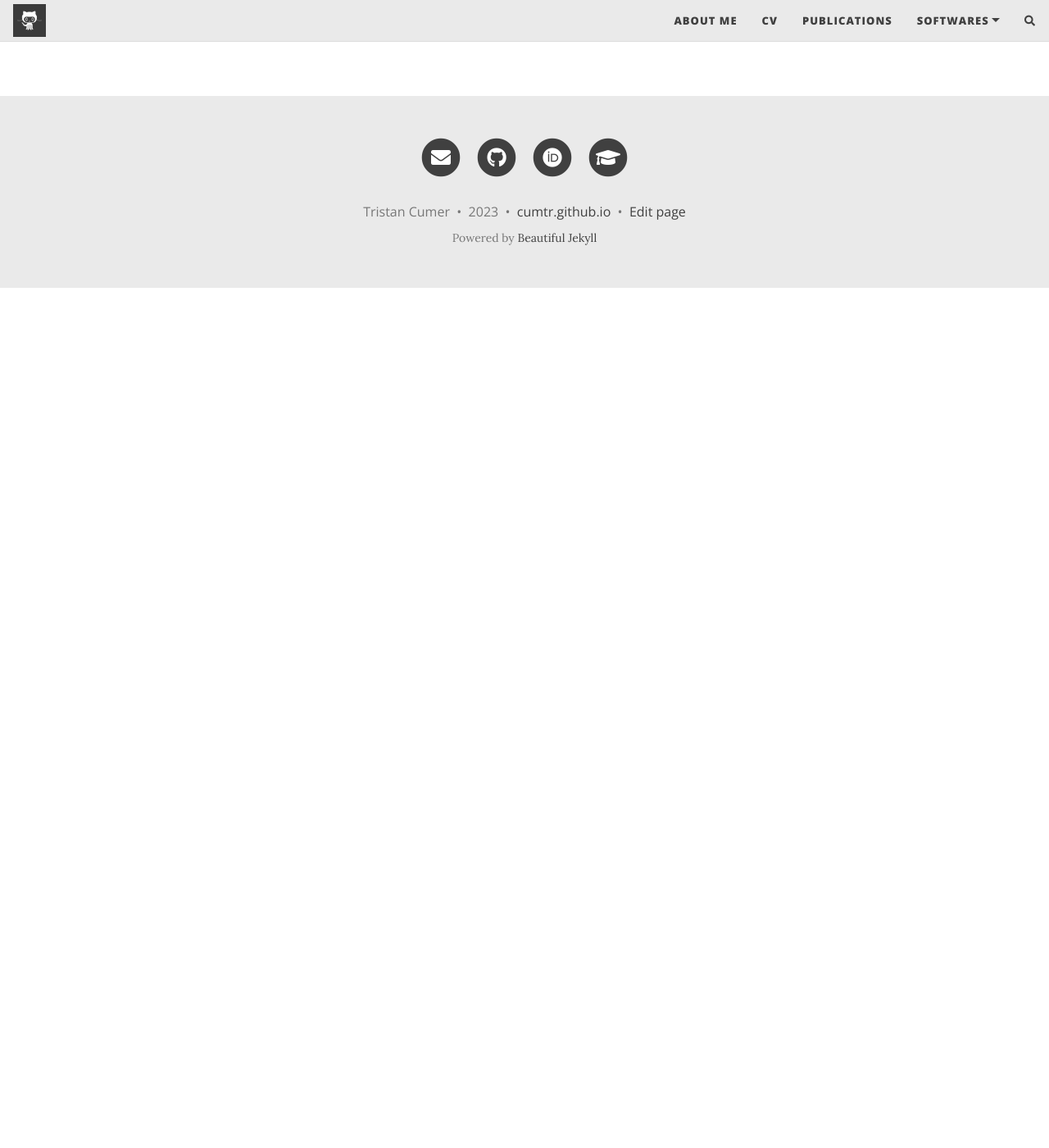
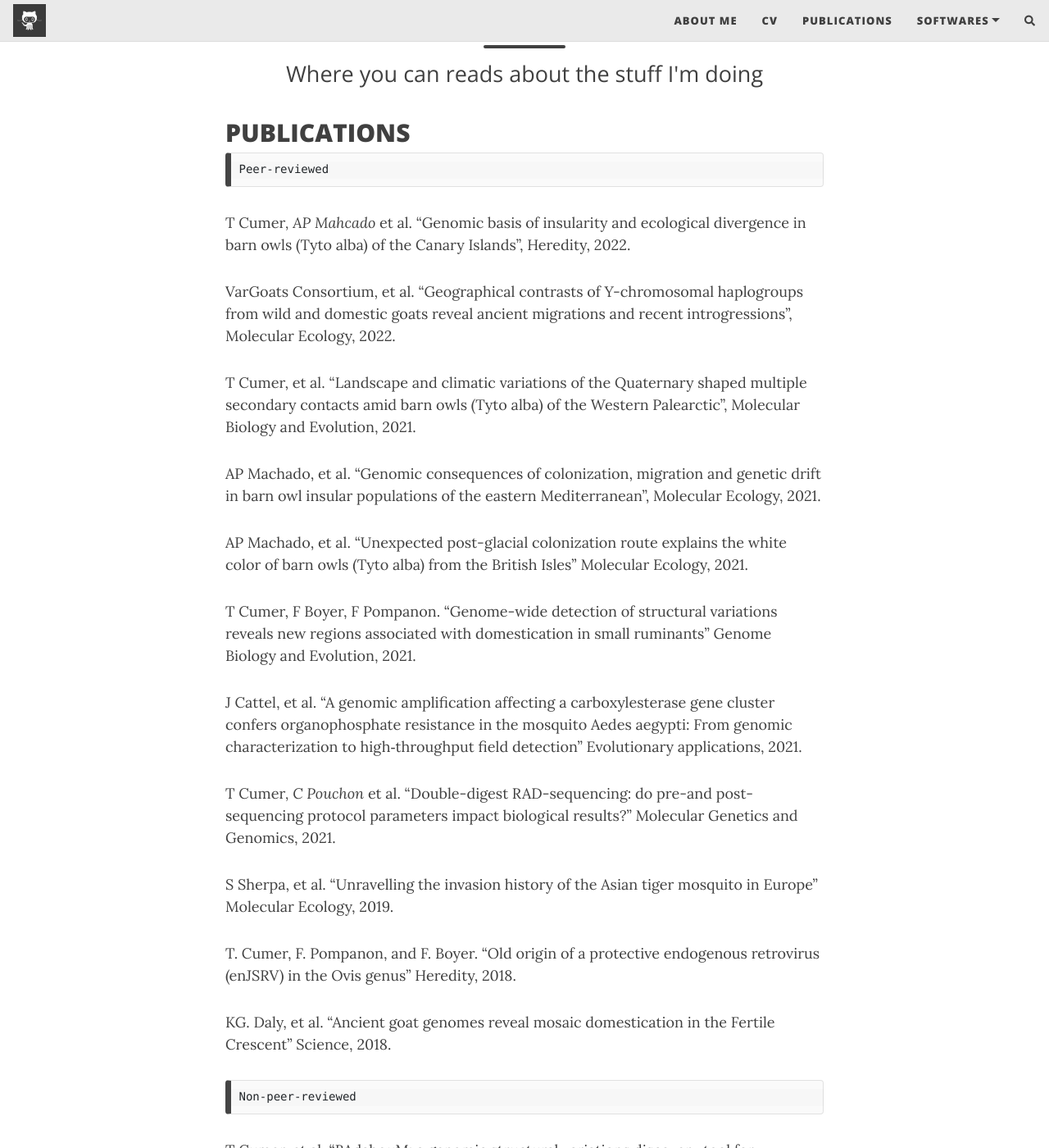
Before and after one commit to cumtr/cumtr.github.io, a Jekyll site: the page built from Publications.md, in a window 1280 px wide and 1400 px high, scrolled down 267 px. Shown: the whole window at 82% size. Built offline with Jekyll 4.4.1, drawn with Linux system fonts in a browser that asks for light colours; nearby versions of some CDN libraries; comment, search, counter and statistics services are not loaded; before the commit the page ends 900 px from its top, so only the background shows below that; some of the changed text lies outside the part shown.

Commit message:
Update Publications.md

```diff
--- a/Publications.md
+++ b/Publications.md
@@ -1,5 +1,45 @@
 ---
 layout: page
 title: List of pubilcations
-subtitle:
+subtitle: Where you can reads about the stuff I'm doing
 ---
+
+## PUBLICATIONS
+
+	Peer-reviewed
+
+T Cumer*, AP Mahcado* et al. “Genomic basis of insularity and ecological divergence in barn owls (Tyto alba) of the Canary Islands”, Heredity, 2022.
+
+VarGoats Consortium, et al. “Geographical contrasts of Y-chromosomal haplogroups from wild and domestic goats reveal ancient migrations and recent introgressions”, Molecular Ecology, 2022.
+
+T Cumer, et al. “Landscape and climatic variations of the Quaternary shaped multiple secondary contacts amid barn owls (Tyto alba) of the Western Palearctic”, Molecular Biology and Evolution, 2021.
+
+AP Machado, et al. “Genomic consequences of colonization, migration and genetic drift in barn owl insular populations of the eastern Mediterranean”, Molecular Ecology, 2021.
+
+AP Machado, et al. “Unexpected post-glacial colonization route explains the white color of barn owls (Tyto alba) from the British Isles” Molecular Ecology, 2021.
+
+T Cumer, F Boyer, F Pompanon. “Genome-wide detection of structural variations reveals new regions associated with domestication in small ruminants” Genome Biology and Evolution, 2021.
+
+J Cattel, et al. “A genomic amplification affecting a carboxylesterase gene cluster confers organophosphate resistance in the mosquito Aedes aegypti: From genomic characterization to high‐throughput field detection” Evolutionary applications, 2021.
+
+T Cumer*, C Pouchon* et al. “Double-digest RAD-sequencing: do pre-and post-sequencing protocol parameters impact biological results?” Molecular Genetics and Genomics, 2021.
+
+S Sherpa, et al. “Unravelling the invasion history of the Asian tiger mosquito in Europe” Molecular Ecology, 2019.
+
+T. Cumer, F. Pompanon, and F. Boyer. "Old origin of a protective endogenous retrovirus (enJSRV) in the Ovis genus" Heredity, 2018.
+
+KG. Daly, et al. "Ancient goat genomes reveal mosaic domestication in the Fertile Crescent" Science, 2018.
+
+	Non-peer-reviewed
+
+T Cumer, et al. “BAdabouM: a genomic structural variations discovery tool for polymorphism analyses” BioRxiv, 2020.
+
+	In prep
+
+T Cumer, et al. “Characterization of the diversity of barn owl’s mitochondrial genome reveal high copy number variations in the Dloop.”
+
+T Cumer*, AP Mahcado*, L.M. San-Jose* et al. “ The genomic architecture of a continuous color polymorphism in the European barn owl (Tyto alba)”
+
+H. Corval*, T Cumer*, et al. “ Where and when local adaptation happens: lessons from the European barn owl (Tyto alba)”
+
+* Co-First author if the publication
```
